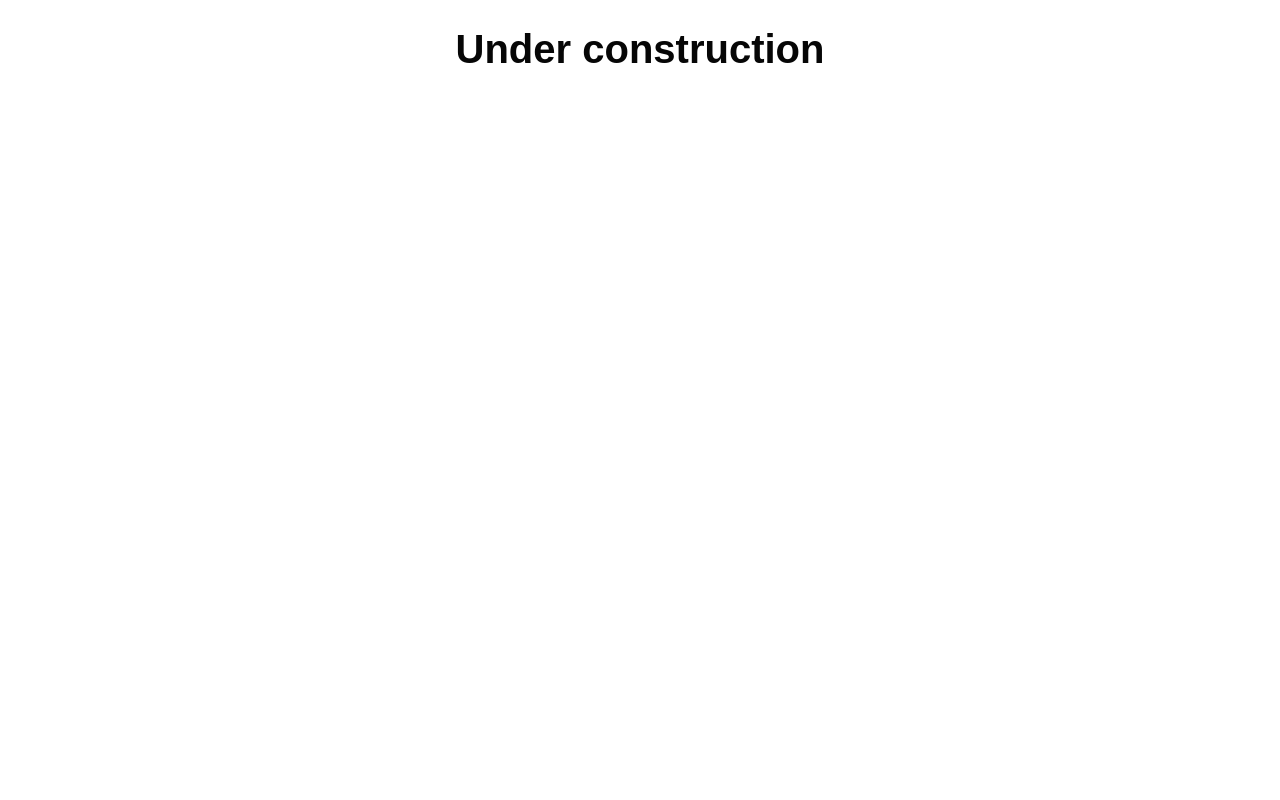
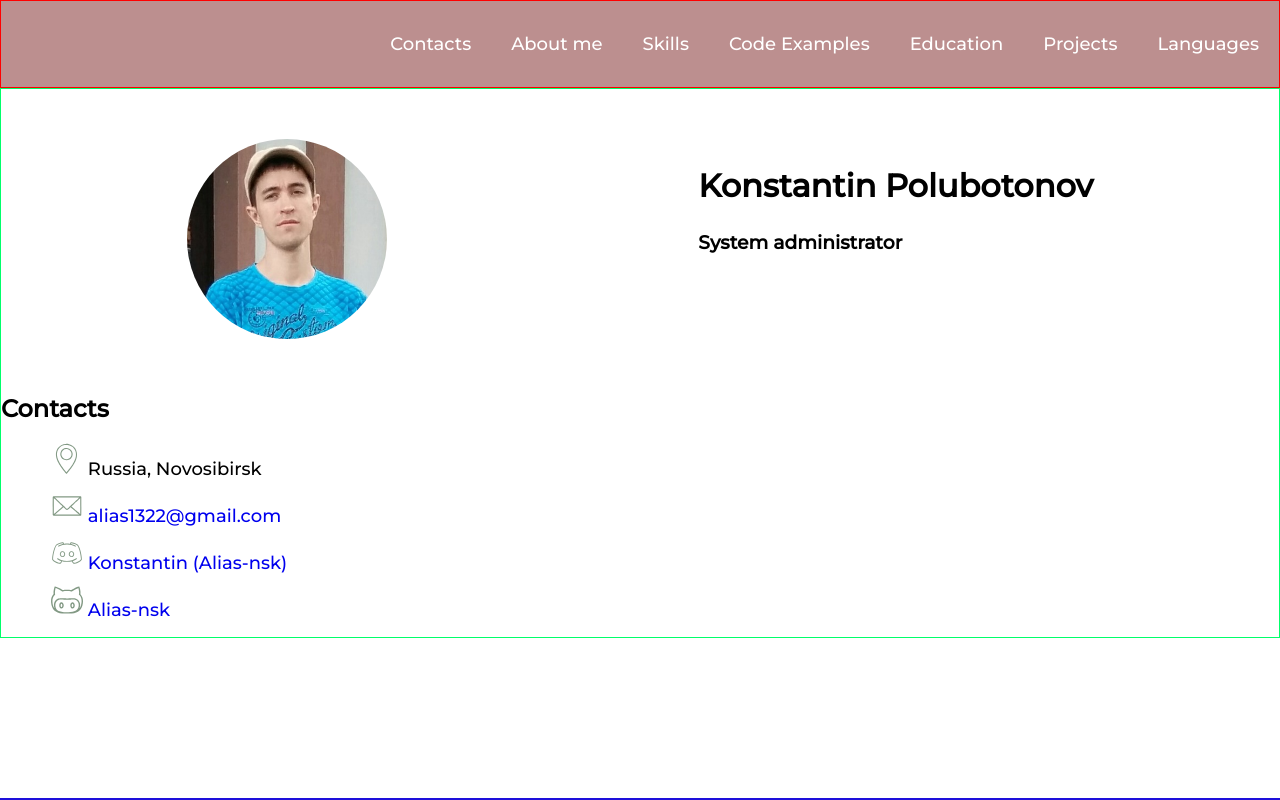
Before and after one commit to Alias-nsk/rsschool-cv, a plain HTML site: page index.html in a window 1280 px wide. Drawn offline with Linux system fonts and the light colour scheme.

Commit message:
feat: add new icons for Contacts section
feat: add <header>, <main>, <footer>, <nav> tags

feat: add photo in my CV

feat: add Contacts section in my CV

```diff
--- a/index.html
+++ b/index.html
@@ -2,14 +2,65 @@
 <html lang="en">
 <head>
     <link href="./style.css" rel="stylesheet">
+    <link rel="icon" href="assets/favicon.ico">
+    <link href="https://fonts.googleapis.com/css2?family=Montserrat:wght@500&family=Roboto:ital,wght@1,500&display=swap" rel="stylesheet">
     <meta charset="UTF-8">
     <meta http-equiv="X-UA-Compatible" content="IE=edge">
     <meta name="viewport" content="width=device-width, initial-scale=1.0">
     <title>Document</title>
 </head>
 <body>
-    <div class="container">
-        <h1>Under construction</h1>
-    </div>
+    <header class="header">
+        <div class="container">
+            <nav class="nav">
+                <ul class="nav-list">
+                  <li class="nav-item"><a href="#contacts" class="nav-link">Contacts</a></li>
+                  <li class="nav-item"><a href="#summary" class="nav-link">About me</a></li>
+                  <li class="nav-item"><a href="#skills" class="nav-link">Skills</a></li>
+                  <li class="nav-item"><a href="#code-examples" class="nav-link">Code Examples</a></li>
+                  <li class="nav-item"><a href="#educations" class="nav-link">Education</a></li>
+                  <li class="nav-item"><a href="#projects" class="nav-link">Projects</a></li>
+                  <li class="nav-item"><a href="#languages" class="nav-link">Languages</a></li>
+                </ul>
+            </nav>
+        </div>
+    </header>
+    <main class="main">
+        <div class="container">
+            <section id="profile">
+                <img src="./assets/img/photo.jpg" alt="My photo" class="photo">
+                <div class="profile">
+                    <h1>Konstantin Polubotonov</h1>
+                    <h3>System administrator</h3>
+                </div>
+            </section>
+            <section id="contacts">
+                <div class="container-contacts">
+                    <h2>Contacts</h2>
+                    <ul class="contact-list">
+                        <li class="contact-item">
+                            Russia, Novosibirsk
+                        </li>
+                        <li class="contact-item">
+                            <a href="mailto:alias1322@gmail.com">alias1322@gmail.com</a>
+                        </li>
+                        <li class="contact-item">
+                            <a href="https://discord.gg/gFnRh8Sudg">Konstantin (Alias-nsk)</a>
+                        </li>
+                        <li class="contact-item">
+                            <a href="https://github.com/Alias-nsk/">Alias-nsk</a>
+                        </li>
+                      </ul>
+                </div>
+            </section>
+        </div>
+
+
+    </main>
+    <footer class="footer">
+        <div class="container">
+
+        </div>
+    </footer>
 </body>
 </html>
--- a/style.css
+++ b/style.css
@@ -1,14 +1,102 @@
-html, body {
+* {
+    box-sizing: border-box;
+  }
+
+html {
+    scroll-behavior: smooth;
+}
+body {
+    display: flex;
+    flex-direction: column;
+    justify-content: space-between;
+    min-height: 100vh;
+    margin: 0;
     padding: 0;
-    margin: 0;
-    color: #060606;
-    font-size: 20px;
-    font-family: Arial, Helvetica, sans-serif;
+    font-family: 'Montserrat', sans-serif;
 }
 
 .container {
+    max-width: 1440px;
+    margin: 0 auto;
+}
+
+.nav-list {
     display: flex;
-    flex-direction: column;
+    justify-content: flex-end;
     align-items: center;
-    justify-content: center;
+    list-style: none;
 }
+
+.nav-link {
+  padding: 0 20px;
+  line-height: 50px;
+  transition: .3s;
+  color:rgb(255, 255, 255);
+}
+
+.contact-list {
+    list-style: none;
+    color:rgb(0, 0, 0);
+}
+
+a {
+    text-decoration: none;
+}
+
+.header {
+    border: 1px solid red;
+    background-color: rosybrown;
+    font-size: 18px;
+}
+
+.main {
+    border: 1px solid rgb(0, 255, 106);
+    margin-bottom: auto;
+}
+
+.photo {
+    width: 200px;
+    height: 200px;
+    border-radius: 50%;
+}
+
+.contact-item {
+    position: relative;
+    margin: 0;
+    margin-bottom: 10px;
+    padding: 0;
+    padding-left: 10px;
+    font-size: 18px;
+    color:rgb(0, 0, 0);
+}
+
+.contact-item::before {
+    background-size: contain;
+}
+
+.contact-item:nth-child(1):before {
+    content: url('/assets/svg/1.svg');
+}
+
+.contact-item:nth-child(2):before {
+    content: url('/assets/svg/2.svg');
+}
+.contact-item:nth-child(3):before {
+    content: url('/assets/svg/3.svg');
+}
+.contact-item:nth-child(4):before {
+    content: url('/assets/svg/4.svg');
+}
+.footer {
+    border: 1px solid rgb(30, 16, 218);
+}
+
+#profile {
+    display: flex;
+    justify-content: space-around;
+    padding: 50px 30px 35px;
+}
+
+h1 {
+    font-size: 32px;
+}
```
Also changed, not shown: assets/img/cc-bg-1.jpg (added), assets/svg/1.svg (added), assets/svg/2.svg (added), assets/svg/3.svg (added), assets/svg/4.svg (added).
